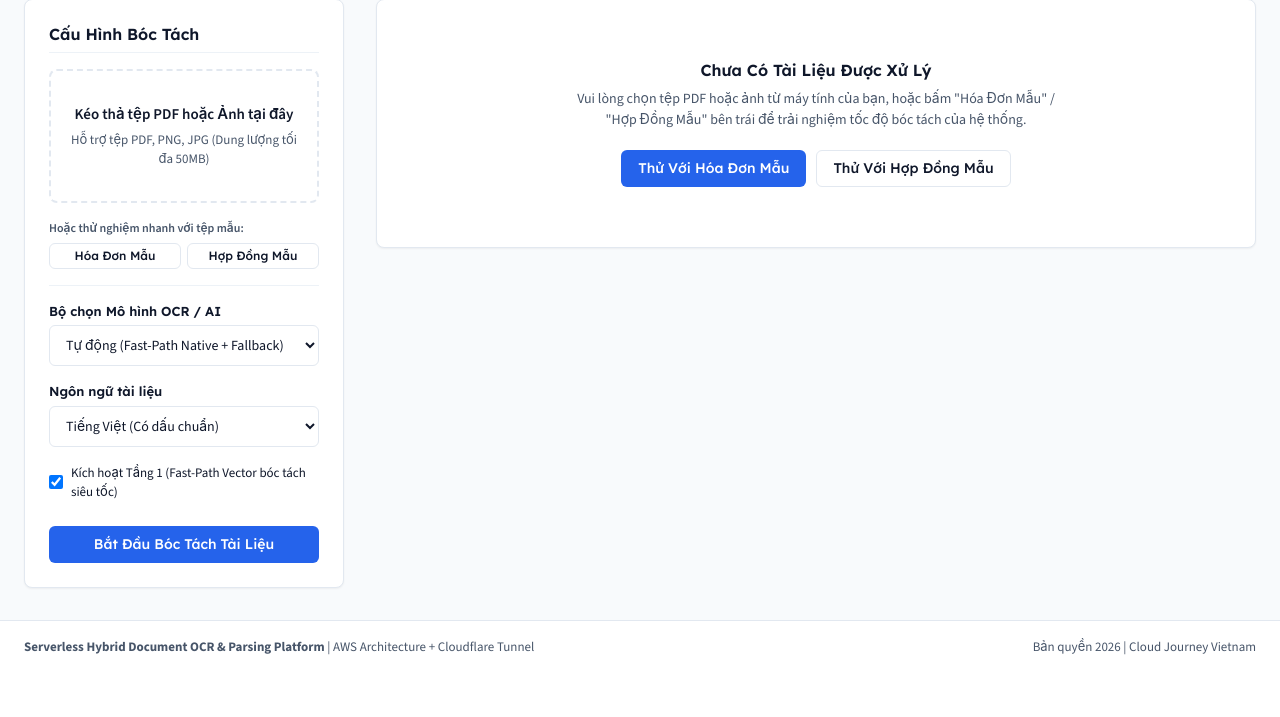
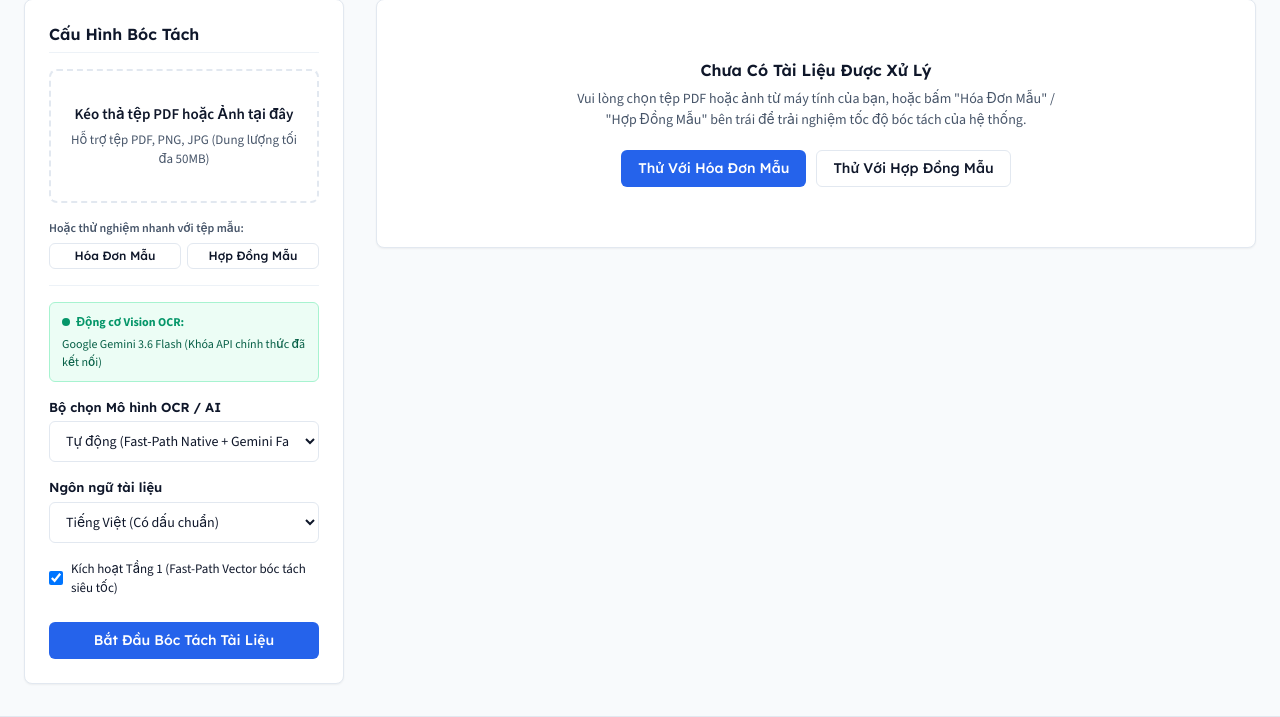
Before and after one commit to Lamhuy0489/aws, a Flask app: template src/frontend/templates/studio.html in a window 1280 px wide. Shown: the part 185-902 px from the top of the page. Before the commit the page ends 840 px from the top, so only its background shows below. Run offline with Flask 3, Linux system fonts and the light colour scheme; the template is opened without the code that fills it, so the values that code supplies are empty; some libraries are stand-ins or nearby versions.

Commit message:
feat(ui): them the trang thai ket noi Gemini 3.6 Flash va bo sung cache buster cho CSS/JS

```diff
--- a/src/frontend/static/js/i18n.js
+++ b/src/frontend/static/js/i18n.js
@@ -33,10 +33,9 @@ const I18N_DICT = {
     dropzone_title: "Kéo thả tệp PDF hoặc Ảnh tại đây",
     dropzone_desc: "Hỗ trợ tệp PDF, PNG, JPG (Dung lượng tối đa 50MB)",
     lbl_model_select: "Bộ chọn Mô hình OCR / AI",
-    opt_model_auto: "Tự động (Fast-Path Native + Fallback)",
+    opt_model_auto: "Tự động (Fast-Path Native + Gemini Fallback)",
     opt_model_kaggle: "Kaggle TPU/GPU (Qwen2.5-VL)",
-    opt_model_gemini_flash: "Google Gemini 1.5 Flash Vision",
-    opt_model_gemini_pro: "Google Gemini 1.5 Pro Vision",
+    opt_model_gemini_flash: "Google Gemini 3.6 Flash Vision (Khóa chính thức)",
     opt_model_groq: "Groq LLaMA 3.2 Vision",
     opt_model_mock: "Mô phỏng Cục bộ (Local Mock)",
     lbl_language: "Ngôn ngữ tài liệu",
@@ -137,10 +136,9 @@ const I18N_DICT = {
     dropzone_title: "Drag and drop PDF or Image here",
     dropzone_desc: "Supports PDF, PNG, JPG (Maximum size 50MB)",
     lbl_model_select: "OCR / AI Model Selection",
-    opt_model_auto: "Automatic (Fast-Path Native + Fallback)",
+    opt_model_auto: "Automatic (Fast-Path Native + Gemini Fallback)",
     opt_model_kaggle: "Kaggle TPU/GPU (Qwen2.5-VL)",
-    opt_model_gemini_flash: "Google Gemini 1.5 Flash Vision",
-    opt_model_gemini_pro: "Google Gemini 1.5 Pro Vision",
+    opt_model_gemini_flash: "Google Gemini 3.6 Flash Vision (Official Key)",
     opt_model_groq: "Groq LLaMA 3.2 Vision",
     opt_model_mock: "Local Mock Simulation",
     lbl_language: "Document Language",
--- a/src/frontend/templates/base.html
+++ b/src/frontend/templates/base.html
@@ -6,8 +6,9 @@
   <title>{% block title %}Hybrid Document OCR Platform{% endblock %}</title>
 
   <!-- CSS Fonts & Theme -->
-  <link rel="stylesheet" href="/static/css/theme.css" />
-  <link rel="stylesheet" href="/static/css/style.css" />
+  <link rel="stylesheet" href="/static/css/theme.css?v=20260921_02" />
+  <link rel="stylesheet" href="/static/css/style.css?v=20260921_02" />
+
 
   <!-- Marked.js cho hien thi Markdown tren trinh duyet -->
   <script src="https://cdn.jsdelivr.net/npm/marked/marked.min.js"></script>
@@ -83,8 +84,9 @@
   </footer>
 
   <!-- Scripts Dung Chung -->
-  <script src="/static/js/i18n.js"></script>
-  <script src="/static/js/api.js"></script>
+  <script src="/static/js/i18n.js?v=20260921_02"></script>
+  <script src="/static/js/api.js?v=20260921_02"></script>
   {% block scripts %}{% endblock %}
+
 </body>
 </html>
--- a/src/frontend/templates/studio.html
+++ b/src/frontend/templates/studio.html
@@ -47,18 +47,29 @@
 
     <hr style="border: none; border-top: 1px solid var(--color-border-subtle); margin: var(--space-md) 0;" />
 
+    <!-- Trang thai Dong co OCR dang ket noi -->
+    <div style="margin-bottom: var(--space-md); padding: 10px 12px; background-color: var(--color-success-bg); border: 1px solid var(--color-success-border); border-radius: var(--radius-md); font-size: 12px; color: var(--color-success);">
+      <div style="display: flex; align-items: center;">
+        <span class="status-dot active"></span>
+        <strong style="font-weight: 700;">Động cơ Vision OCR:</strong>
+      </div>
+      <div style="margin-top: 4px; color: #065F46; font-weight: 500;">
+        Google Gemini 3.6 Flash (Khóa API chính thức đã kết nối)
+      </div>
+    </div>
+
     <!-- Bo chon Mo hinh -->
     <div class="form-group">
       <label class="form-label" for="modelSelect" data-i18n="lbl_model_select">Bộ chọn Mô hình OCR / AI</label>
       <select id="modelSelect" class="form-select">
-        <option value="auto" data-i18n="opt_model_auto">Tự động (Fast-Path Native + Fallback)</option>
+        <option value="auto" data-i18n="opt_model_auto">Tự động (Fast-Path Native + Gemini Fallback)</option>
+        <option value="gemini-3.6-flash" data-i18n="opt_model_gemini_flash">Google Gemini 3.6 Flash Vision (Khóa chính thức)</option>
         <option value="kaggle" data-i18n="opt_model_kaggle">Kaggle TPU/GPU (Qwen2.5-VL)</option>
-        <option value="gemini-flash" data-i18n="opt_model_gemini_flash">Google Gemini 1.5 Flash Vision</option>
-        <option value="gemini-pro" data-i18n="opt_model_gemini_pro">Google Gemini 1.5 Pro Vision</option>
         <option value="groq" data-i18n="opt_model_groq">Groq LLaMA 3.2 Vision</option>
         <option value="mock" data-i18n="opt_model_mock">Mô phỏng Cục bộ (Local Mock)</option>
       </select>
     </div>
+
 
     <!-- Bo chon Ngon ngu -->
     <div class="form-group">
@@ -144,5 +155,5 @@
 {% endblock %}
 
 {% block scripts %}
-<script src="/static/js/studio.js"></script>
+<script src="/static/js/studio.js?v=20260921_02"></script>
 {% endblock %}
```
Also changed, not shown: src/frontend/blueprints/studio.py (+6 -2 lines).
